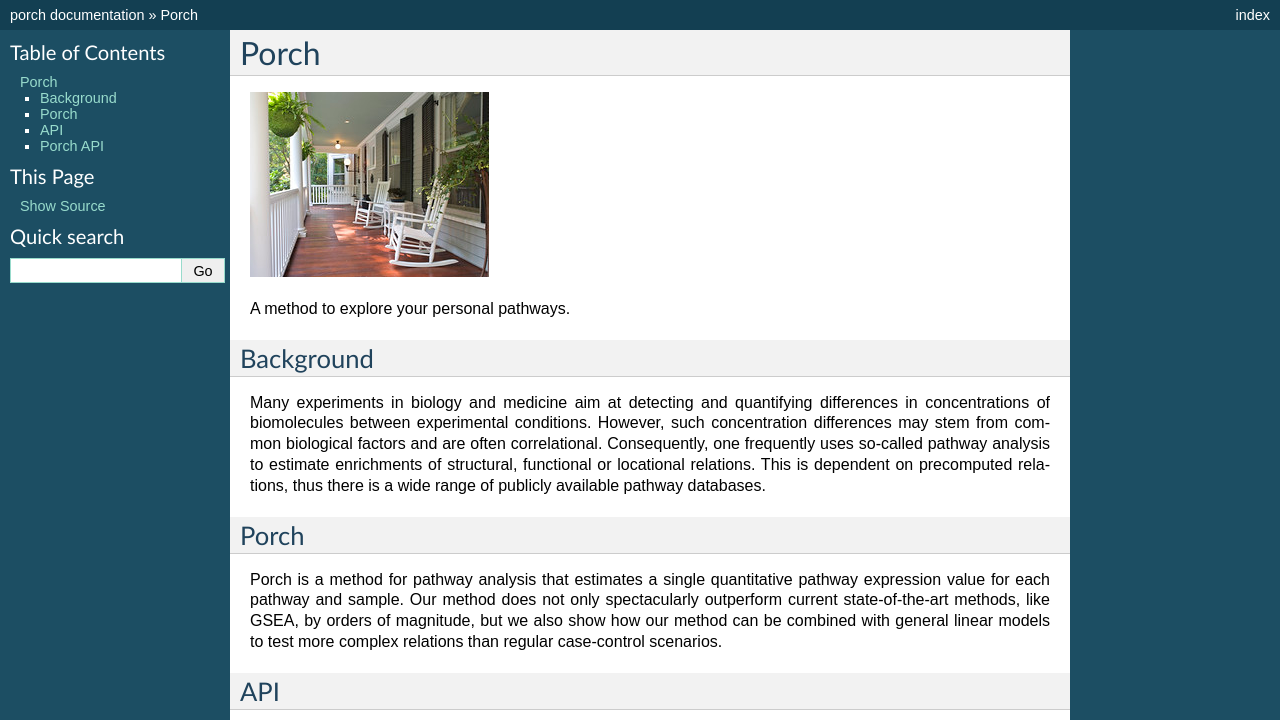
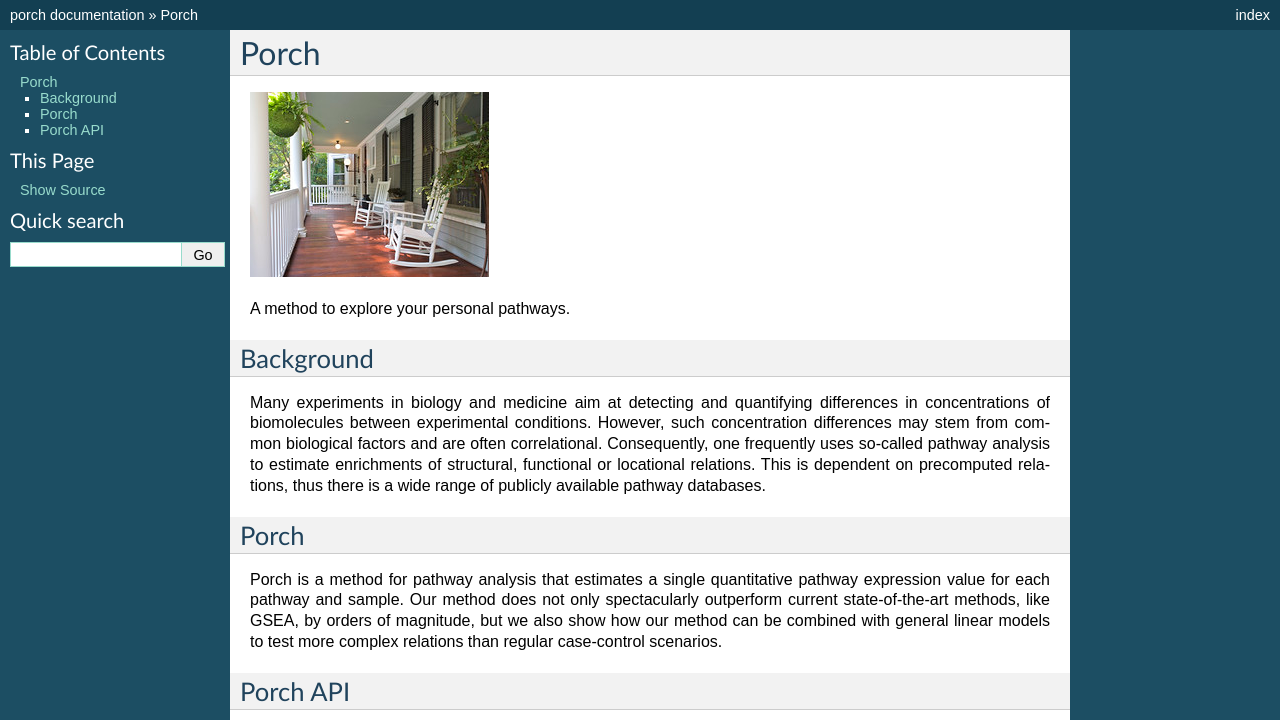
Before and after one commit to statisticalbiotechnology/porch, a Sphinx documentation site: the page built from docs/index.md, in a window 1280 px wide. Shown: the top 720 px of the page. Built offline with Sphinx 7.4.7, drawn with Linux system fonts in a browser that asks for light colours; grey boxes are pictures that could not be loaded.

Commit message:
Added missing packages.

````diff
--- a/docs/index.md
+++ b/docs/index.md
@@ -10,8 +10,6 @@
 ## Porch
 Porch is a method for pathway analysis that estimates a single quantitative pathway expression value for each pathway and sample.  Our method does not only spectacularly outperform current state-of-the-art methods, like GSEA, by orders of magnitude, but we also show how our method can be combined with general linear models to test more complex relations than regular case-control scenarios.
 
-
-## API
 
 ```eval_rst
 .. toctree::
--- a/docs/requirements.txt
+++ b/docs/requirements.txt
@@ -5,3 +5,5 @@
 pandas
 statsmodels
 mygene
+sklearn
+multiprocessing
````
